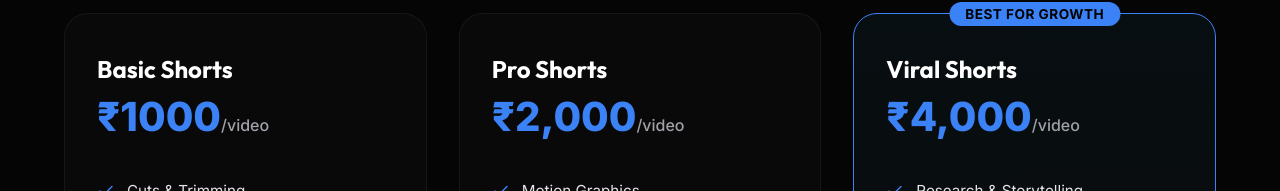
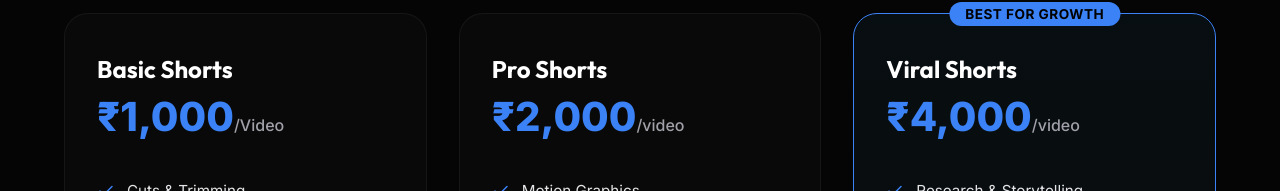
Before and after one commit to imsakthidev/sakthiispeaks, a Next.js app: page / in a window 1280 px wide. Both pictures are taken after a click on the button "Video Editing". Shown: the part 3121-3312 px from the top of the page. Built offline with nearby package versions, Linux system fonts and the light colour scheme.

Commit message:
Updated Basic Shorts Pricing

```diff
--- a/src/components/Pricing/Pricing.tsx
+++ b/src/components/Pricing/Pricing.tsx
@@ -140,7 +140,7 @@ export default function Pricing() {
               <div className={styles.card}>
                 <div className={styles.cardHeader}>
                   <h3 className={styles.planName}>Basic Shorts</h3>
-                  <div className={styles.planPrice}>₹1000<span>/video</span></div>
+                  <div className={styles.planPrice}>₹1,000<span>/Video</span></div>
                 </div>
                 <ul className={styles.featuresList}>
                   <li className={styles.feature}><Check size={18} className={styles.checkIcon} /> Cuts & Trimming</li>
```
